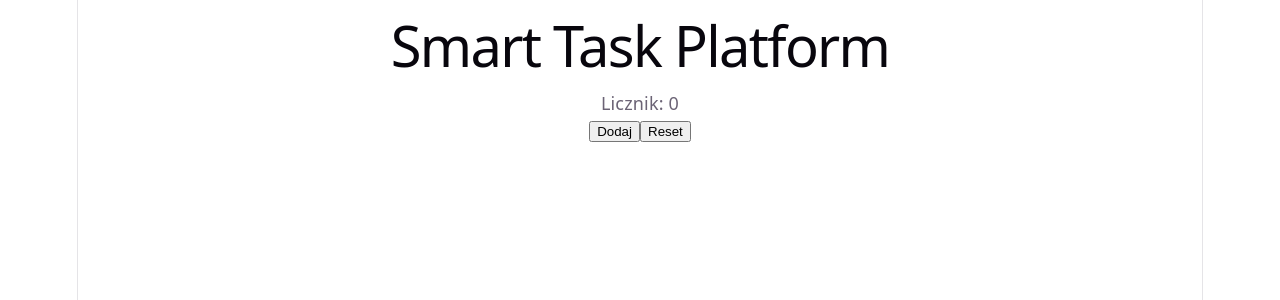
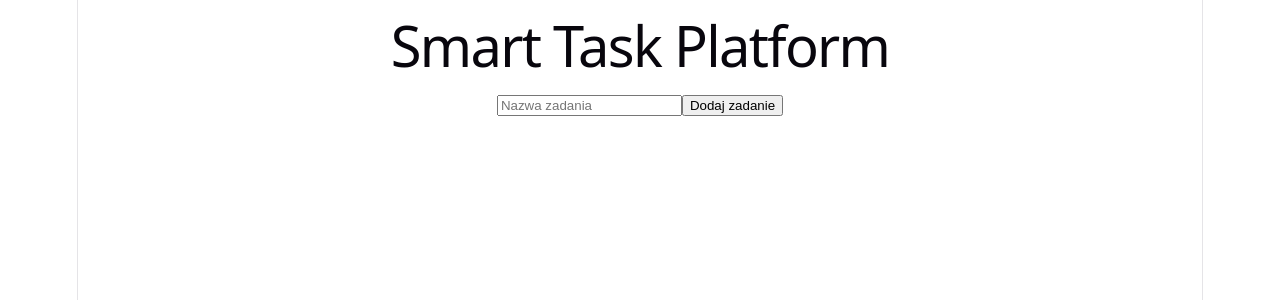
Before and after one commit to TBuksik/smart-task-platform, a React app in the folder frontend/: page / in a window 1280 px wide. Shown: the top 300 px of the page. Built offline with nearby package versions, Linux system fonts and the light colour scheme; the HTML template or start-up script is replaced by a standard one.

Commit message:
react: add task list with useState

```diff
--- a/frontend/src/App.jsx
+++ b/frontend/src/App.jsx
@@ -1,14 +1,29 @@
 import { useState } from 'react'
 
 function App() {
-  const [count, setCount] = useState(0)
+  const [tasks, setTasks] = useState([])
+  const [inputValue, setInputValue] = useState('')
+
+  function addTask() {
+    if (inputValue === '') return
+    setTasks([...tasks, inputValue])
+    setInputValue('')
+  }
 
   return (
     <div>
       <h1>Smart Task Platform</h1>
-      <p>Licznik: {count}</p>
-      <button onClick={() => setCount(count + 1)}>Dodaj</button>
-      <button onClick={() => setCount(0)}>Reset</button>
+      <input
+        value={inputValue}
+        onChange={(e) => setInputValue(e.target.value)}
+        placeholder="Nazwa zadania"
+      />
+      <button onClick={addTask}>Dodaj zadanie</button>
+      <ul>
+        {tasks.map((task, index) => (
+          <li key={index}>{task}</li>
+        ))}
+      </ul>
     </div>
   )
 }
```
